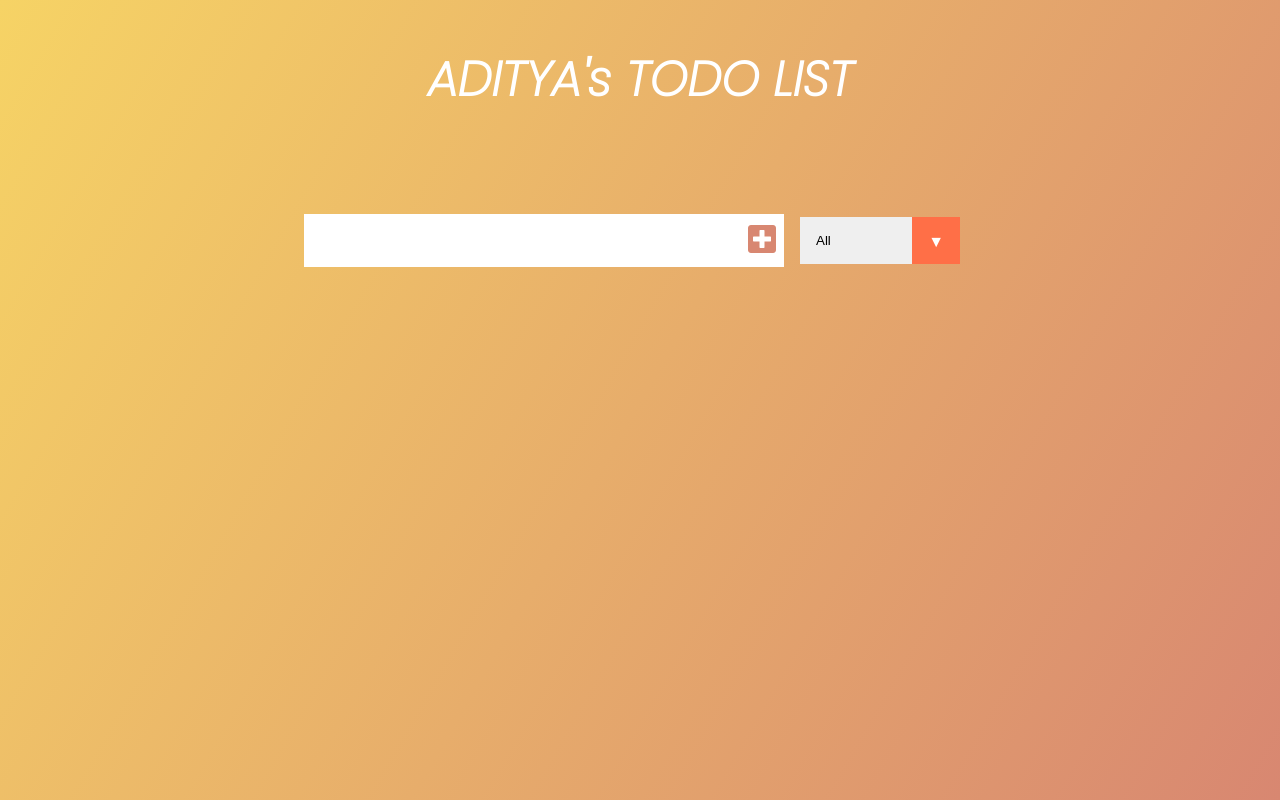
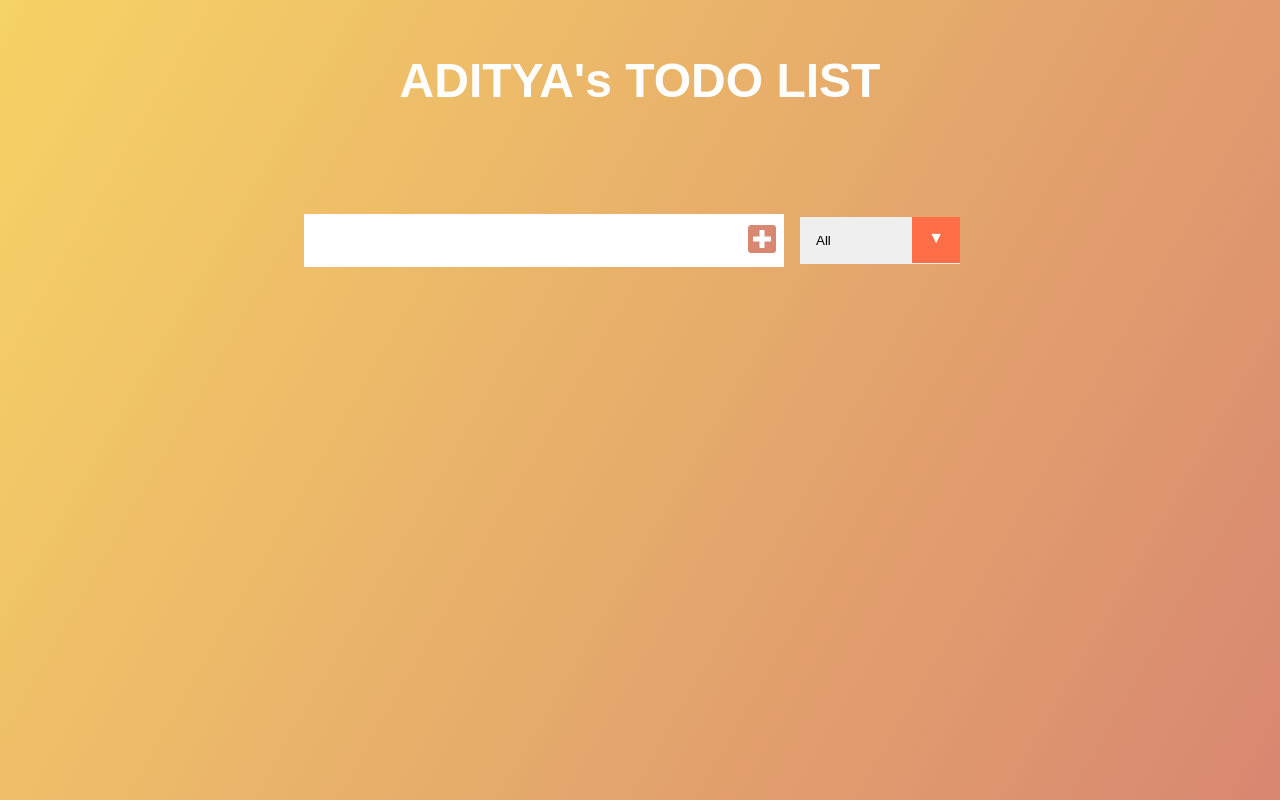
Before and after one commit to ayush3695/ToDo-List, a plain HTML site: page index.html in a window 1280 px wide. Drawn offline with Linux system fonts and the light colour scheme.

Commit message:
Update index.html

```diff
--- a/index.html
+++ b/index.html
@@ -2,11 +2,6 @@
 <html lang="en">
 
 <head>
-    <meta charset="UTF-8">
-    <meta http-equiv="X-UA-Compatible" content="IE=edge">
-    <link rel="preconnect" href="https://fonts.googleapis.com">
-    <link rel="preconnect" href="https://fonts.gstatic.com" crossorigin>
-    <link href="https://fonts.googleapis.com/css2?family=Poppins:ital,wght@1,200&display=swap" rel="stylesheet">
     <link href="https://cdnjs.cloudflare.com/ajax/libs/font-awesome/5.13.0/css/all.min.css" rel="stylesheet">
     <link rel="stylesheet" href="style.css">
     <meta name="viewport" content="width=device-width, initial-scale=1.0">
```
